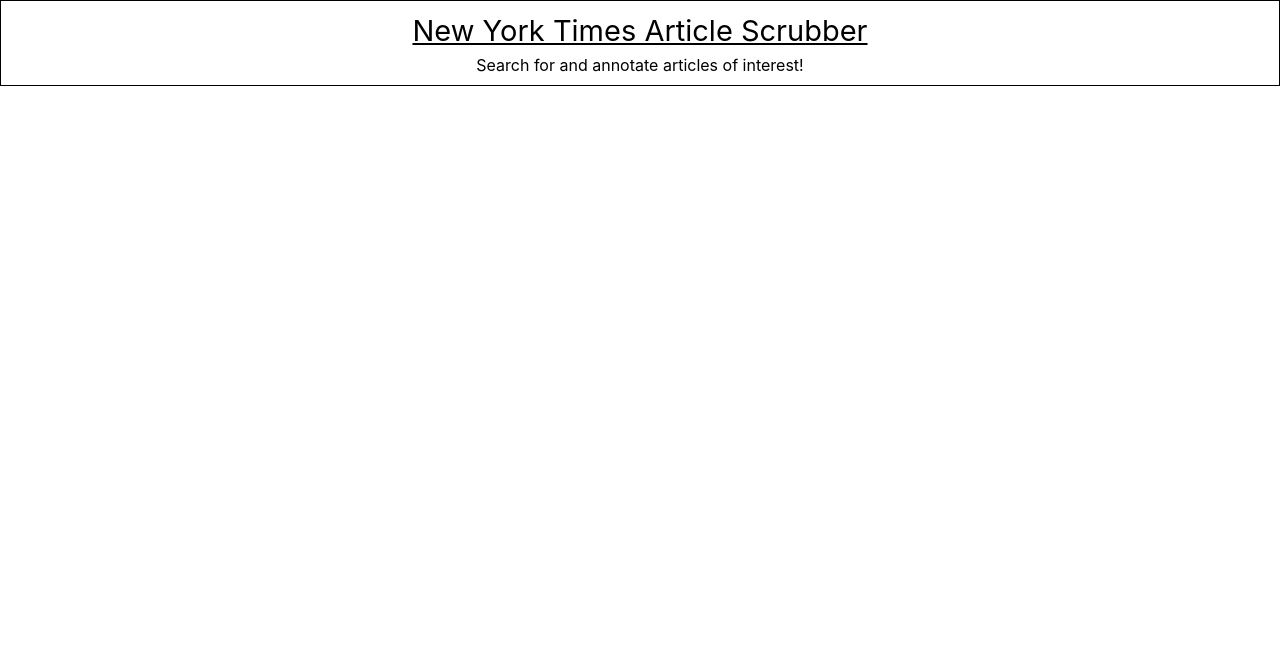
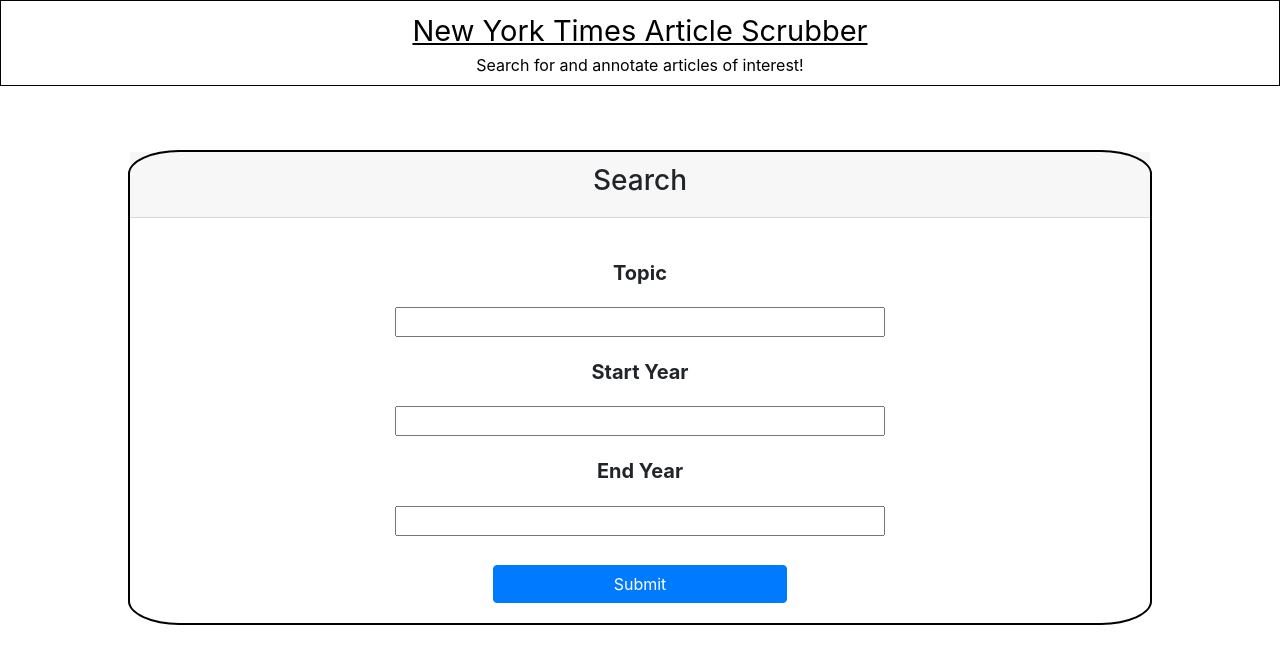
Before and after one commit to ahan1986/MERN-NYTsearch, a React (Create React App) app in the folder react-search-nyt/: page / in a window 1280 px wide. Shown: the top 664 px of the page. Built offline with nearby package versions, Linux system fonts and the light colour scheme.

Commit message:
create FrontPage

```diff
--- a/react-search-nyt/src/App.js
+++ b/react-search-nyt/src/App.js
@@ -1,6 +1,5 @@
 import React, { Component } from 'react';
-import Navbar from './component/navbar';
-import Search from './component/search';
+import FrontPage from './component/index';
 import { BrowserRouter, Route, Switch } from "react-router-dom";
 
 class App extends Component {
@@ -8,8 +7,7 @@
     return (
       <BrowserRouter className="App">
         <Switch>
-          <Route exact path="/" component={Navbar} />
-
+          <Route exact path="/" component={FrontPage} />
         </Switch>
       </BrowserRouter>
     );
--- /dev/null
+++ b/react-search-nyt/src/component/index.js
@@ -0,0 +1,14 @@
+import React from 'react';
+import Navbar from './navbar';
+import Search from './search';
+
+export default class FrontPage extends React.Component {
+    render() {
+        return (
+            <div>
+                <Navbar />
+                <Search />
+            </div>
+        )
+    }
+}
```
